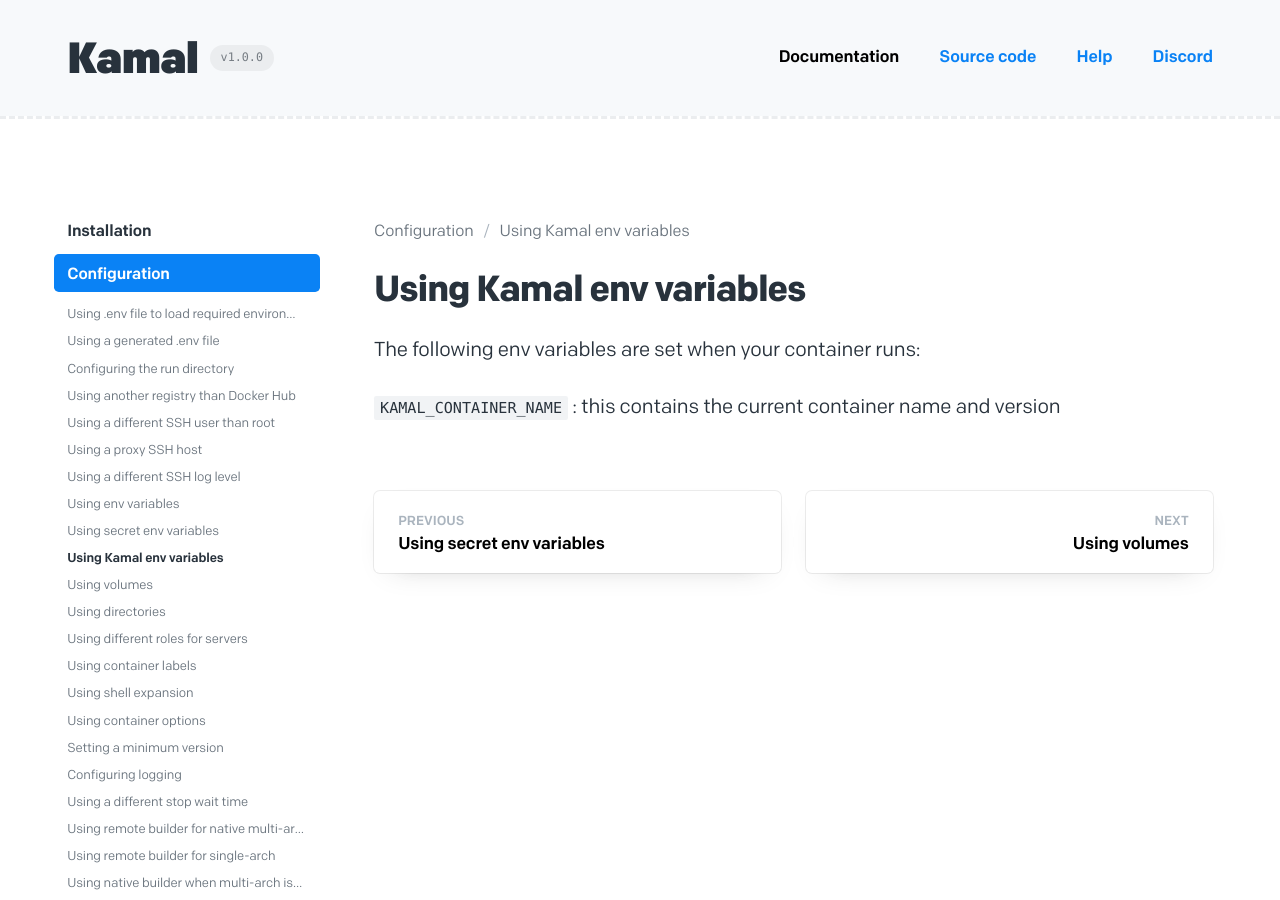
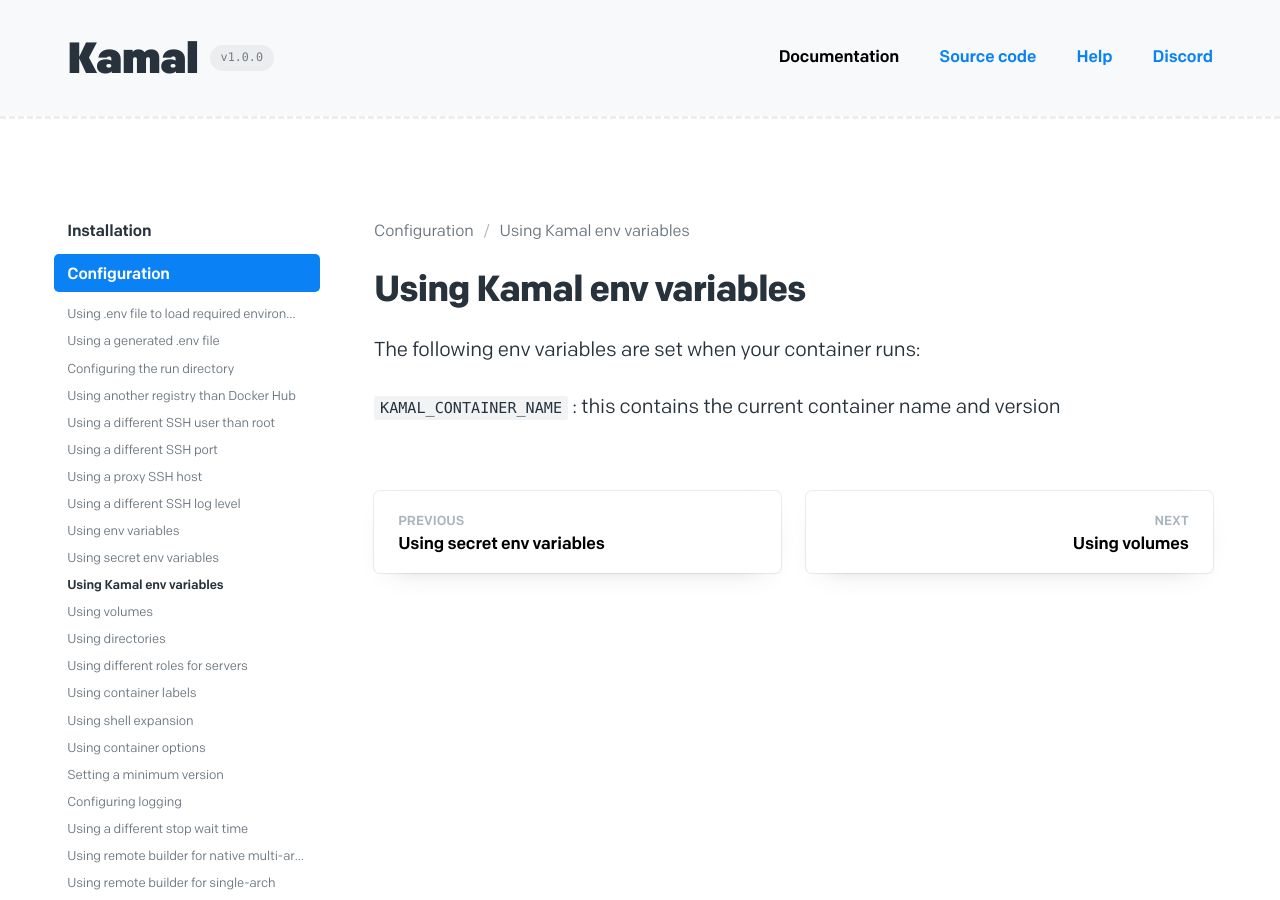
Before and after one commit to basecamp/kamal-site, a Jekyll site: the page built from docs/configuration/using-kamal-env-variables/index.md, in a window 1280 px wide and 900 px high. Built offline with Jekyll 4.4.1, drawn with Linux system fonts in a browser that asks for light colours.

Commit message:
Cleanup docs data, add /docs/configuration/using-a-different-ssh-port/

```diff
--- a/_data/docs.yml
+++ b/_data/docs.yml
@@ -7,115 +7,80 @@
   sections:
     - title: "Using .env file to load required environment variables"
       url: /docs/configuration/using-env-file-to-load-required-environment-variables/
-
     - title: "Using a generated .env file"
       url: /docs/configuration/using-a-generated-env-file/
-
     - title: "Configuring the run directory"
       url: /docs/configuration/configuring-the-run-directory/
-
     - title: "Using another registry than Docker Hub"
       url: /docs/configuration/using-another-registry-than-docker-hub/
-
     - title: "Using a different SSH user than root"
       url: /docs/configuration/using-a-different-ssh-user-than-root/
-
+    - title: "Using a different SSH port"
+      url: /docs/configuration/using-a-different-ssh-port/
     - title: "Using a proxy SSH host"
       url: /docs/configuration/using-a-proxy-ssh-host/
-
     - title: "Using a different SSH log level"
       url: /docs/configuration/using-a-different-ssh-log-level/
-
     - title: "Using env variables"
       url: /docs/configuration/using-env-variables/
-
     - title: " Using secret env variables"
       url: /docs/configuration/using-secret-env-variables/
-
     - title: "Using Kamal env variables"
       url: /docs/configuration/using-kamal-env-variables/
-
     - title: "Using volumes"
       url: /docs/configuration/using-volumes/
-
     - title: " Using directories"
       url: /docs/configuration/using-directories/
-
     - title: "Using different roles for servers"
       url: /docs/configuration/using-different-roles-for-servers/
-
     - title: "Using container labels"
       url: /docs/configuration/using-container-labels/
-
     - title: "Using shell expansion"
       url: /docs/configuration/using-shell-expansion/
-
     - title: " Using container options"
       url: /docs/configuration/using-container-options/
-
     - title: "Setting a minimum version"
       url: /docs/configuration/setting-a-minimum-version/
-
     - title: "Configuring logging"
       url: /docs/configuration/configuring-logging/
-
     - title: "Using a different stop wait time"
       url: /docs/configuration/using-a-different-stop-wait-time/
-
     - title: "Using remote builder for native multi-arch"
       url: /docs/configuration/using-remote-builder-for-native-multi-arch/
-
     - title: "Using remote builder for single-arch"
       url: /docs/configuration/using-remote-builder-for-single-arch/
-
     - title: "Using native builder when multi-arch isn't needed"
       url: /docs/configuration/using-native-builder-when-multi-arch-isnt-needed/
-
     - title: "Using a different Dockerfile or context when building"
       url: /docs/configuration/using-a-different-dockerfile-or-context-when-building/
-
     - title: "Using multistage builder cache"
       url: /docs/configuration/using-multistage-builder-cache/
-
     - title: "Using build secrets for new images"
       url: /docs/configuration/using-build-secrets-for-new-images/
-
     - title: "Traefik command arguments"
       url: /docs/configuration/traefik-command-arguments/
-
     - title: "Traefik host port binding"
       url: /docs/configuration/traefik-host-port-binding/
-
     - title: "Traefik version, upgrades, and custom images"
       url: /docs/configuration/traefik-version-upgrades-and-custom-images/
-
     - title: "Traefik container configuration"
       url: /docs/configuration/traefik-container-configuration/
-
     - title: "Traefik container labels"
       url: /docs/configuration/traefik-container-labels/
-
     - title: "Traefik alternate entrypoints"
       url: /docs/configuration/traefik-alternate-entrypoints/
-
     - title: "Configuring build args for new images"
       url: /docs/configuration/configuring-build-args-for-new-images/
-
     - title: "Using accessories for database, cache, search services"
       url: /docs/configuration/using-accessories-for-database-cache-search-services/
-
     - title: "Using Cron"
       url: /docs/configuration/using-cron/
-
     - title: "Using a custom healthcheck"
       url: /docs/configuration/using-a-custom-healthcheck/
-
     - title: "Using rolling deployments"
       url: /docs/configuration/using-rolling-deployments/
-
     - title: "Using custom SSH connection management"
       url: /docs/configuration/using-custom-ssh-connection-management/
-
     - title: "Serving old and new assets during deployments"
       url: /docs/configuration/serving-old-and-new-assets-during-deployments/
 
@@ -125,25 +90,18 @@
   sections:
     - title: "Pushing environment files to the servers"
       url: /docs/commands/pushing-environment-files-to-the-servers/
-
     - title: "Running commands on servers"
       url: /docs/commands/running-commands-on-servers/
-
     - title: "Running interactive commands over SSH"
       url: /docs/commands/running-interactive-commands-over-ssh/
-
     - title: "Running details to show state of containers"
       url: /docs/commands/running-details-to-show-state-of-containers/
-
     - title: "Running rollback to fix a bad deploy"
       url: /docs/commands/running-rollback-to-fix-a-bad-deploy/
-
     - title: "Running removal to clean up servers"
       url: /docs/commands/running-removal-to-clean-up-servers/
-
     - title: "Rebooting Traefik"
       url: /docs/commands/rebooting-traefik/
-
     - title: "Checking and setting the lock"
       url: /docs/commands/checking-and-setting-the-lock/
 
```
